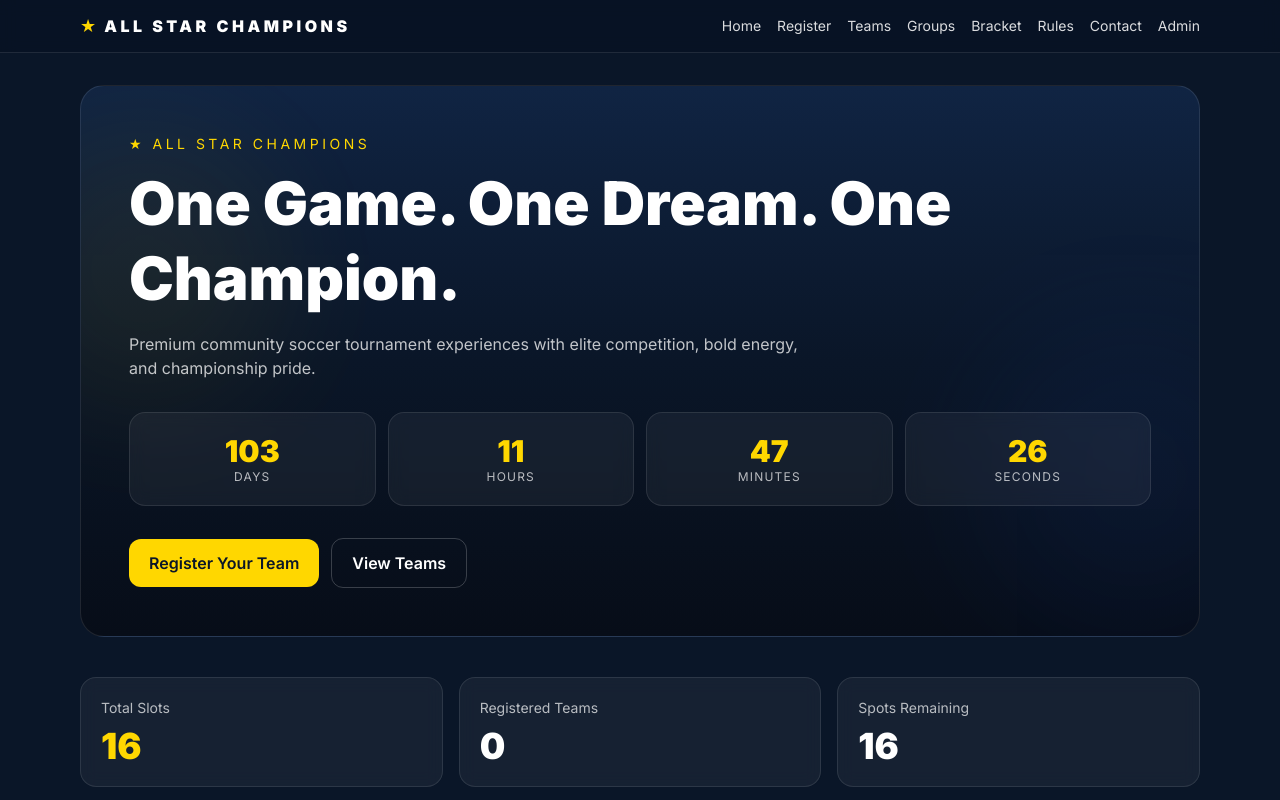
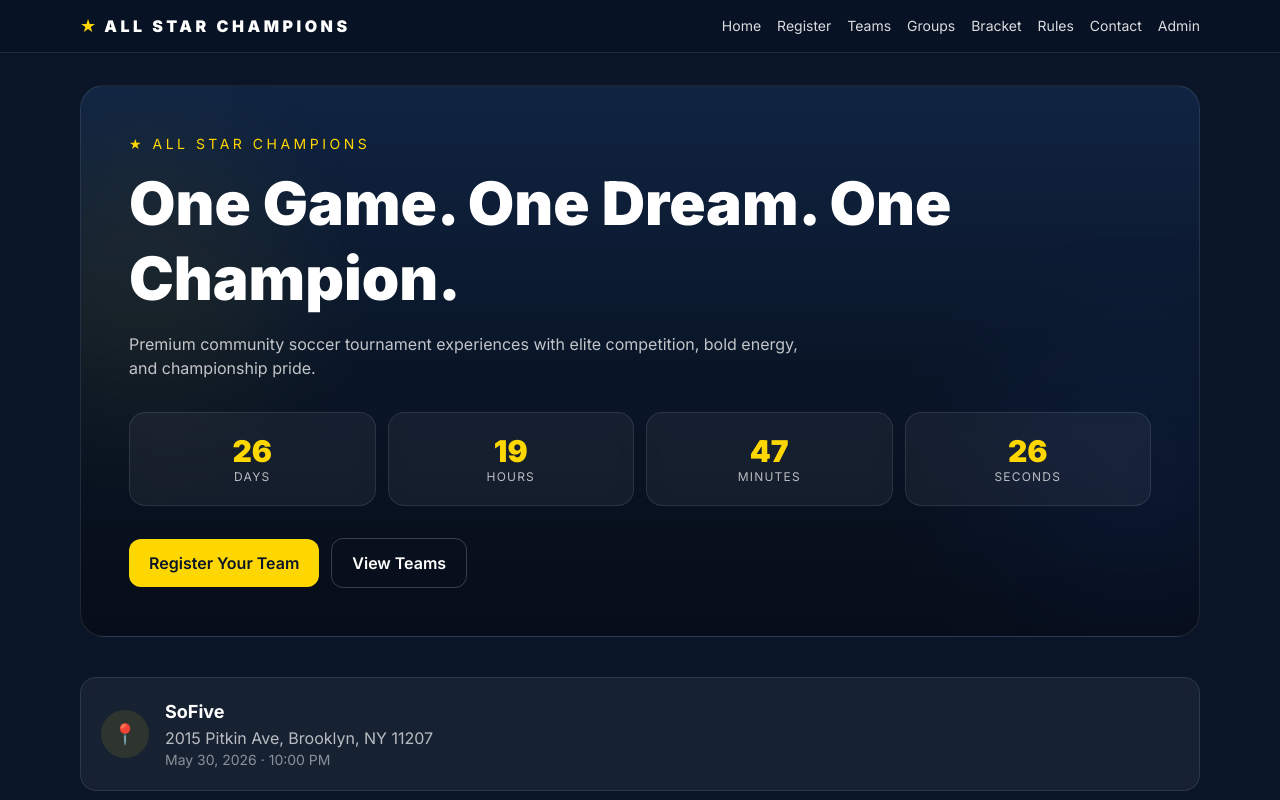
Before and after one commit to yousefessa2112/all-star-champions, a Next.js app: page / in a window 1280 px wide. Shown: the top 800 px of the page. Built offline with nearby package versions, Linux system fonts and the light colour scheme.

Commit message:
Add SoFive venue info and fix countdown to May 30 10PM EST

```diff
--- a/app/page.tsx
+++ b/app/page.tsx
@@ -67,6 +67,15 @@ export default function HomePage() {
         </motion.div>
       </section>
 
+      <section className="mt-10 card flex items-center gap-4">
+        <div className="flex h-12 w-12 shrink-0 items-center justify-center rounded-full bg-[#FFD700]/10 text-[#FFD700] text-xl">📍</div>
+        <div>
+          <p className="text-lg font-bold text-white">SoFive</p>
+          <p className="text-white/70">2015 Pitkin Ave, Brooklyn, NY 11207</p>
+          <p className="text-sm text-white/50">May 30, 2026 · 10:00 PM</p>
+        </div>
+      </section>
+
       <section className="mt-10 grid gap-4 sm:grid-cols-3">
         <div className="card">
           <p className="text-sm text-white/70">Total Slots</p>
--- a/app/rules/page.tsx
+++ b/app/rules/page.tsx
@@ -30,8 +30,9 @@ const sections = [
   {
     title: "Fees & Location",
     points: [
-      "Registration fee and venue details are announced before kickoff.",
-      "Contact the organizer for payment confirmation and exact location.",
+      "Venue: SoFive — 2015 Pitkin Ave, Brooklyn, NY 11207",
+      "Date: May 30, 2026 at 10:00 PM",
+      "Contact the organizer for payment details.",
       "Phone: 929-304-3899 / Instagram: @all_star_champions",
     ],
   },
--- a/lib/default-data.ts
+++ b/lib/default-data.ts
@@ -61,7 +61,7 @@ export const DEFAULT_STATE: TournamentState = {
     registrationOpen: true,
     groupsVisible: false,
     bracketVisible: false,
-    nextTournamentDate: "2026-08-15T18:00:00.000Z",
+    nextTournamentDate: "2026-05-31T02:00:00.000Z",
   },
 };
 
```
